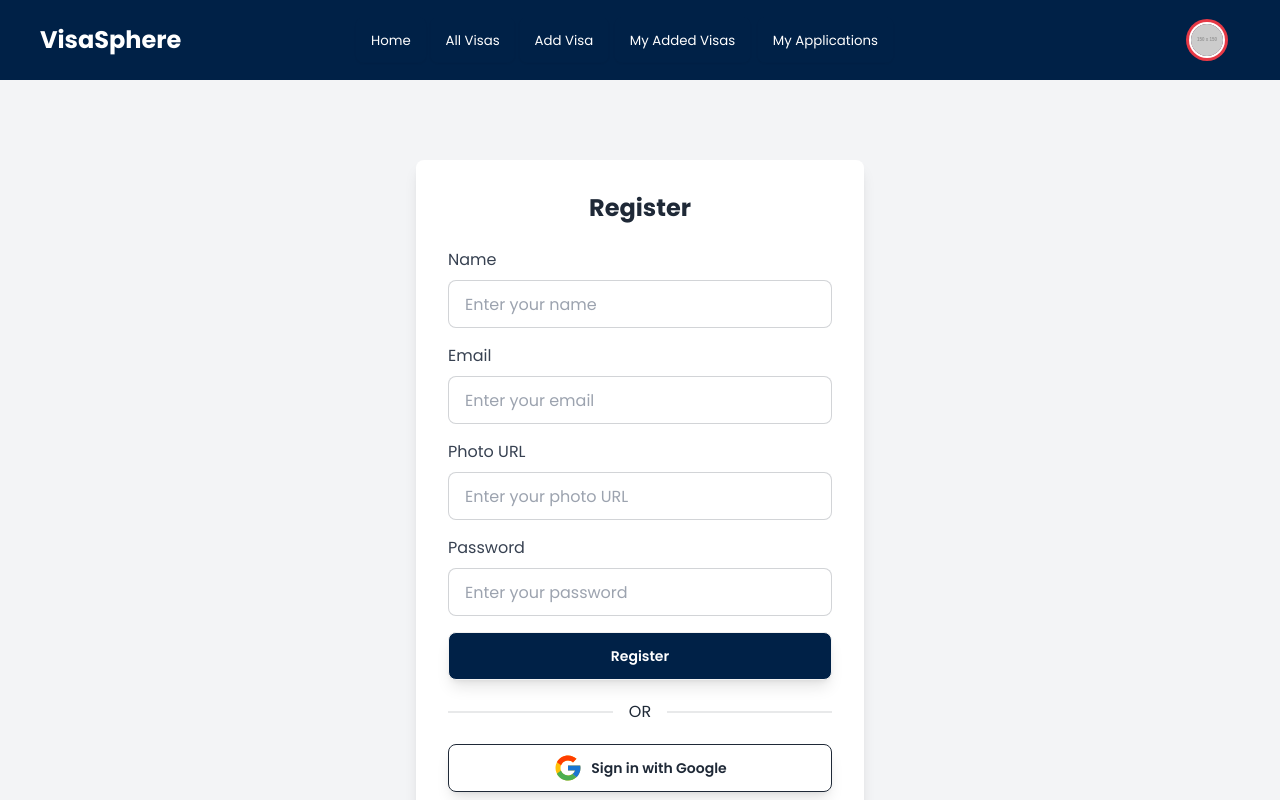
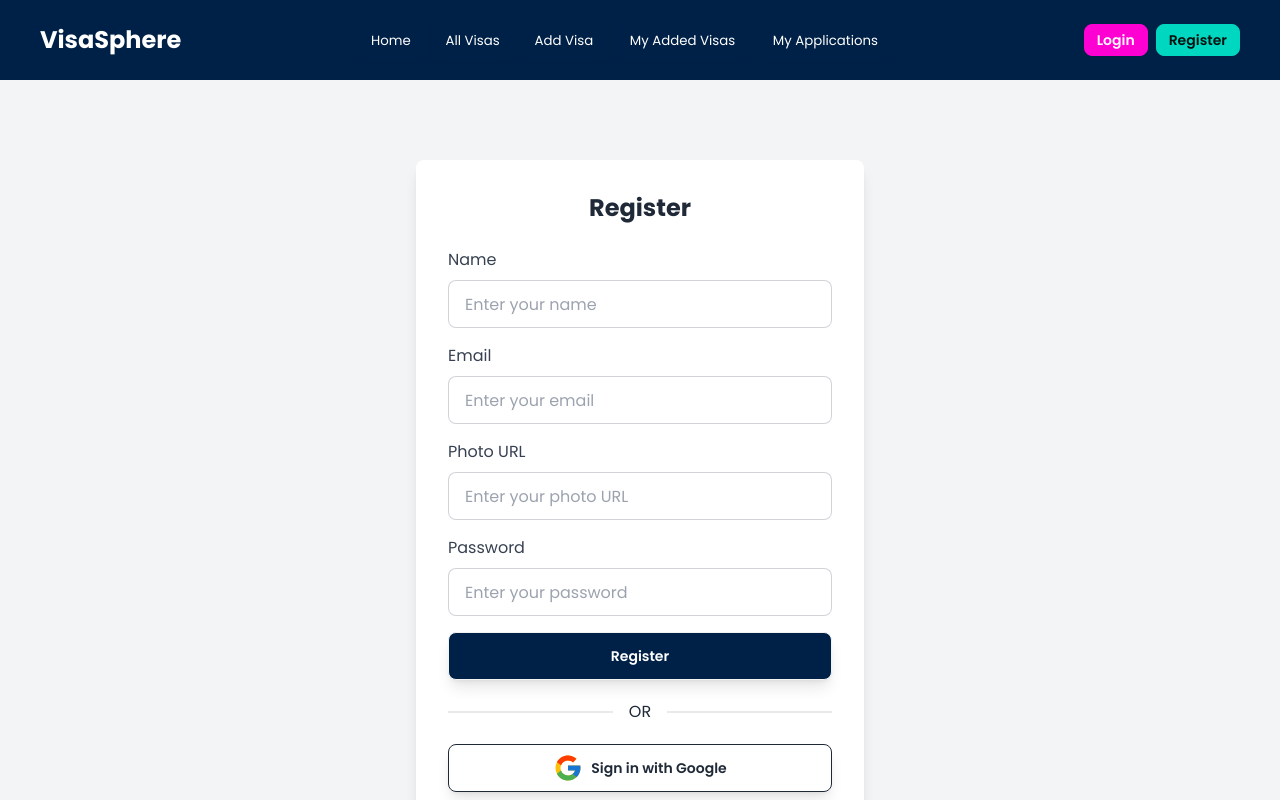
Before and after one commit to parvej-shah/VisaSphere, a React (Vite) app: page /registration in a window 1280 px wide. Shown: the top 800 px of the page. Built offline with nearby package versions, Linux system fonts and the light colour scheme.

Commit message:
Adding User to the data page succeed

```diff
--- a/src/components/Navbar.jsx
+++ b/src/components/Navbar.jsx
@@ -1,10 +1,10 @@
 import { signOut } from "firebase/auth";
-import { NavLink } from "react-router-dom";
+import { Link, NavLink } from "react-router-dom";
 import { auth } from "../../firebase.init";
 import { toast } from "react-toastify";
 
 const Navbar = () => {
-    const isloggedIn = true;
+    const isloggedIn = false;
     const allNavLink = [
         { to: '/', label: 'Home' },
         { to: '/all-visas', label: 'All Visas' },
@@ -118,12 +118,12 @@ const Navbar = () => {
           </div>
         ) : (
           <div className="flex flex-col lg:flex-row gap-2">
-            <a href="#" className="btn btn-secondary btn-sm">
+            <Link to={'/login'} className="btn btn-secondary btn-sm">
               Login
-            </a>
-            <a href="#" className="btn btn-accent btn-sm">
+            </Link>
+            <Link to={'/registration'} className="btn btn-accent btn-sm">
               Register
-            </a>
+            </Link>
           </div>
         )}
       </div>
--- a/src/components/user/RegistrationForm.jsx
+++ b/src/components/user/RegistrationForm.jsx
@@ -20,15 +20,29 @@ const RegistrationForm = () => {
     const { name, email, photoURL, password } = data;
     console.log({data});
     createUser(email,password)
-    // eslint-disable-next-line no-unused-vars
     .then((userCredential) => {
       // Signed up
-      /* const user = userCredential.user; */
+      const user = userCredential.user;
+      const lastSignInTime = user.metadata.lastSignInTime;
+      const newUser = {name,email,lastSignInTime};
       toast.success("Registration Successful!");
+      console.log(userCredential);
       updateProfile(auth.currentUser, {
         displayName: name, photoURL: photoURL
       }).then(() => {
         // Profile updated!
+        //console.log(newUser);
+        fetch('http://localhost:5000/users',{
+          method:"POST",
+          headers:{
+            'Content-Type': 'application/json',
+          },
+          body:JSON.stringify(newUser)
+        })
+        .then(res=>res.json())
+        .then(()=>{
+          //console.log(data);
+        })
       }).catch((error) => {
         toast.error("Profile Update Failed: " + error.message);
       });
--- a/src/main.jsx
+++ b/src/main.jsx
@@ -7,7 +7,7 @@ import Home from "./pages/Home.jsx";
 import RegistrationForm from "./components/user/RegistrationForm.jsx";
 import LoginForm from "./components/user/LoginForm.jsx";
 import ErrorPage from "./components/ErrorPage.jsx";
-import AddVisaForm from "./components/forms/AddVisaForm.jsx";
+import AddVisaForm from "./components/visaforms/AddVisaForm.jsx";
 import AuthProvider from "./AuthProvider/AuthProvider.jsx";
 import { ToastContainer} from 'react-toastify';
   import 'react-toastify/dist/ReactToastify.css';
```
Also changed, not shown: src/components/visaforms/AddVisaForm.jsx (renamed from src/components/forms/AddVisaForm.jsx).
